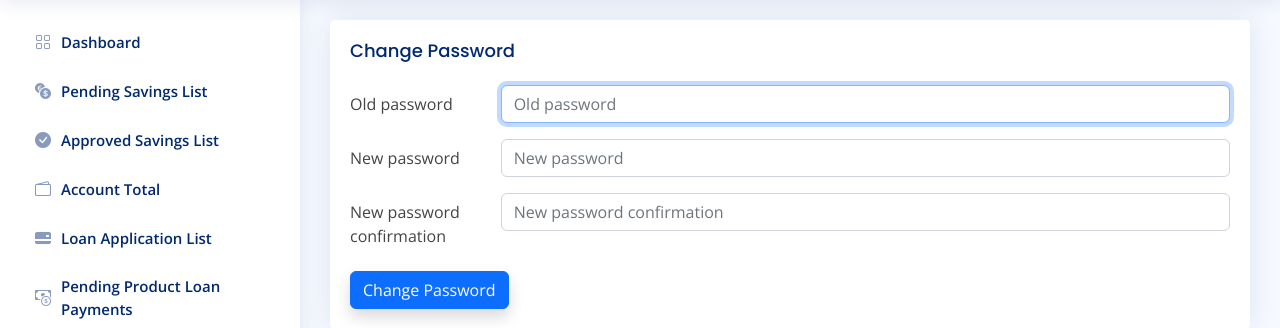
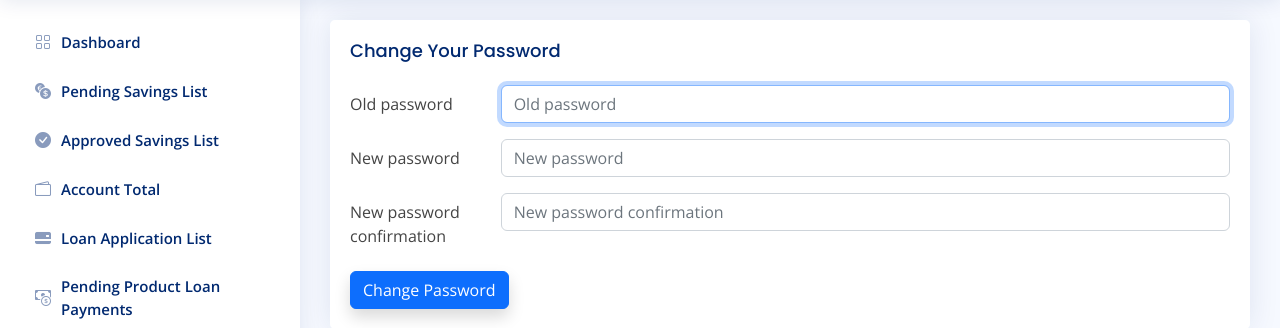
Before and after one commit to orindojeff/mbb-sacco-master, a Django app: page /finance/change-password/ in a window 1280 px wide. Shown: the part 60-388 px from the top of the page. Run offline with Django 4.2, Linux system fonts and the light colour scheme; a user stored in the database is signed in; data comes from the database, SQL or seed files in the repository; both versions use the stored data as it was after the commit; some libraries are stand-ins or nearby versions.

Commit message:
made a few changes

```diff
--- a/templates/finance/change-password.html
+++ b/templates/finance/change-password.html
@@ -9,7 +9,7 @@
           <div class="card">
             <div class="card-body">
               <h5 class="card-title">
-                  Change Password
+                  Change Your Password
               </h5>
               <!-- General Form Elements -->
               <form method="post">
```
Also changed, not shown: db.sqlite3 (added), 1 other file.
